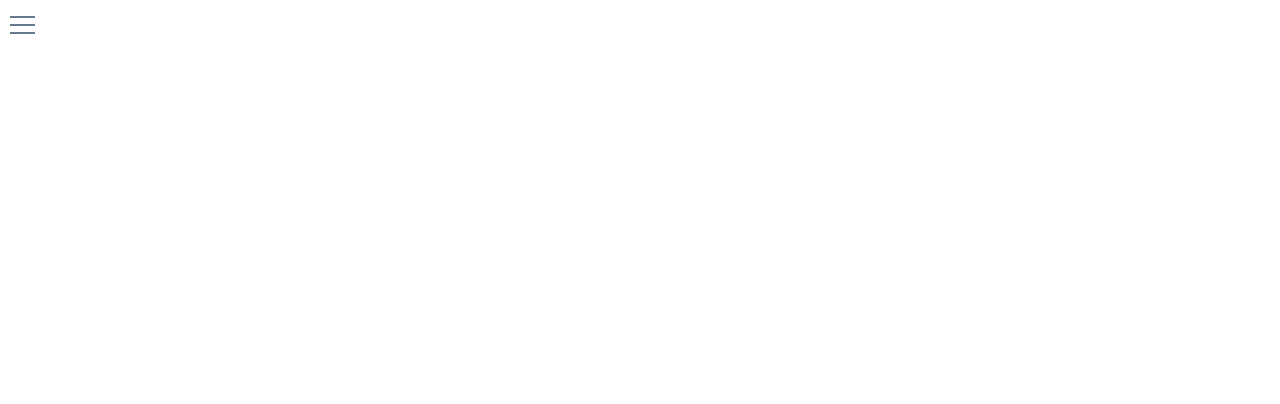
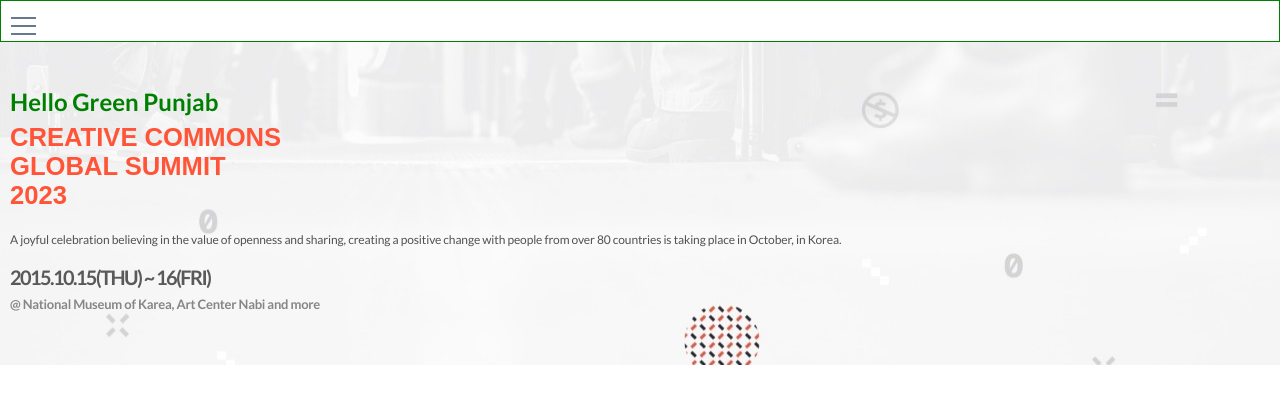
Before and after one commit to Arslan49sp/agricultural-summit, a website: page index.html in a window 1280 px wide. Drawn offline with Linux system fonts and the light colour scheme; a web font is replaced by a local one.

Commit message:
Hero section is completed.

```diff
--- a/index.html
+++ b/index.html
@@ -21,6 +21,27 @@
         <a class="nav-link" href="#news">News</a>
       </nav>
     </header>
+    <!-- Hero section  -->
+    <section id="hero-section">
+      <div class="hero-container">
+        <h2 class="hero-subtitle">Hello Green Punjab</h2>
+        <h1 class="hero-main-title">
+          CREATIVE COMMONS <br />
+          GLOBAL SUMMIT <br />
+          2023
+        </h1>
+        <p class="hero-desc">
+          A joyful celebration believing in the value of openness and sharing,
+          creating a positive change with people from over 80 countries is
+          taking place in October, in Korea.
+        </p>
+
+        <h2 class="hero-date">2015.10.15(THU) ~ 16(FRI)</h2>
+        <h3 class="hero-location">
+          @ National Museum of Karea, Art Center Nabi and more
+        </h3>
+      </div>
+    </section>
     <script src="app.js"></script>
   </body>
 </html>
--- a/styles/style.css
+++ b/styles/style.css
@@ -1,4 +1,5 @@
 @import url("https://fonts.googleapis.com/css2?family=Lato:ital,wght@0,400;0,700;1,100&display=swap");
+@import url("https://fonts.cdnfonts.com/css/cocogoose");
 
 :root {
   --text-dark: #515151;
@@ -6,6 +7,7 @@
   --teal: #868686;
   --red: #ff5438;
   --light-red: #f78c89;
+  --cocogoose: "COCOGOOSE", sans-serif;
 }
 
 *,
@@ -16,17 +18,21 @@
 }
 
 body {
-  width: 80%;
-  margin: 0 10px;
+  max-width: 100%;
+  margin: auto;
 }
 
 @media screen and (min-width: 375px) {
   /* mobile menu related classes */
+  .header-container {
+    border: 1px solid green;
+  }
   .hamburger {
     position: relative;
     display: block;
     width: 25px;
     margin-top: 10px;
+    margin-left: 10px;
     cursor: pointer;
     padding: 0;
     appearance: none;
@@ -92,4 +98,49 @@
   .mobile-nav a:hover {
     color: #508918;
   }
+
+  .hero-container {
+    width: 100vw;
+    background-image: url(../assets/background-image.jpg);
+    background-size: cover;
+    padding: 40px 10px;
+  }
+
+  .hero-subtitle {
+    line-height: 0;
+    color: green;
+  }
+
+  .hero-main-title {
+    font-size: 1.6rem;
+    font-family: "cocogoose", sans-serif;
+    color: var(--red);
+    font-weight: 800;
+  }
+
+  .hero-desc {
+    font-size: 12px;
+    font-weight: 400;
+    line-height: 17px;
+    letter-spacing: -0.01em;
+    text-align: left;
+    color: var(--text-dark);
+  }
+
+  .hero-date {
+    font-size: 20px;
+    font-weight: 900;
+    letter-spacing: -0.08em;
+    text-align: left;
+    color: var(--h-dark);
+  }
+
+  .hero-location {
+    font-size: 13px;
+    font-weight: 700;
+    letter-spacing: -0.02em;
+    text-align: left;
+    color: var(--teal);
+    margin-top: -10px;
+  }
 }
```
Also changed, not shown: assets/background-image.jpg (added), assets/logo.svg (added).
